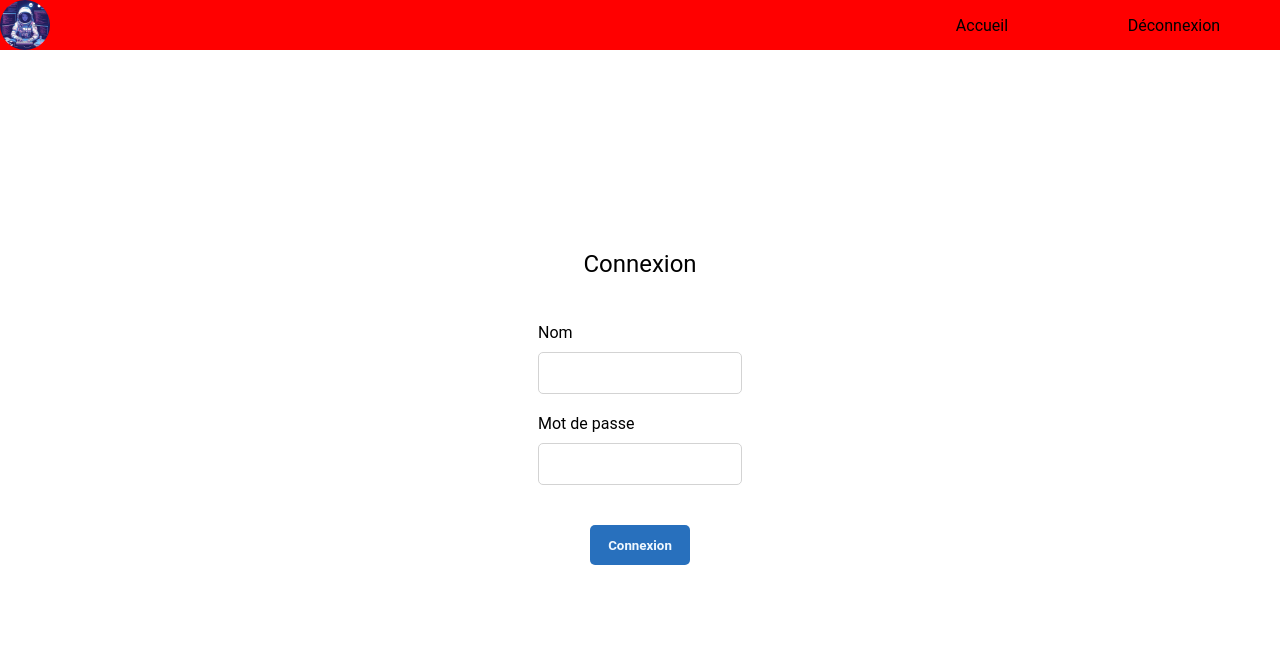
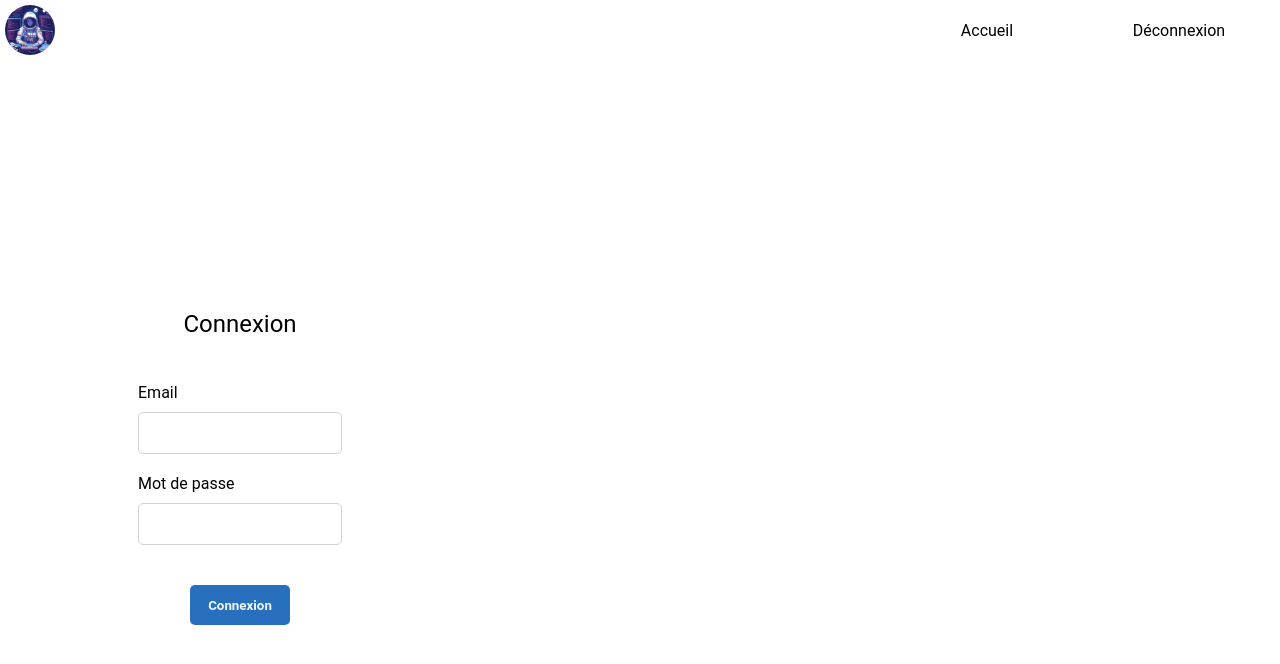
Before and after one commit to VanessaGrd/Mathis-website, a Vue app: page / in a window 1280 px wide. Shown: the top 664 px of the page. Built offline with nearby package versions, Linux system fonts and the light colour scheme; no server answers.

Commit message:
add routing and function to logout

```diff
--- /dev/null
+++ b/config/supabaseClient.js
@@ -0,0 +1,8 @@
+import { createClient } from "@supabase/supabase-js";
+
+const supabaseUrl = import.meta.env.VITE_SUPABASE_URL;
+const supabaseKey = import.meta.env.VITE_SUPABASE_ANON_KEY;
+
+const supabase = createClient(supabaseUrl, supabaseKey);
+
+export default supabase ;
--- a/package.json
+++ b/package.json
@@ -9,7 +9,11 @@
     "preview": "vite preview"
   },
   "dependencies": {
-    "vue": "^3.4.29"
+    "@supabase/ssr": "^0.5.1",
+    "@supabase/supabase-js": "^2.45.4",
+    "vue": "^3.4.29",
+    "vue-router": "^4.4.5",
+    "vue-toastification": "^2.0.0-rc.5"
   },
   "devDependencies": {
     "@vitejs/plugin-vue": "^5.0.5",
--- a/src/App.vue
+++ b/src/App.vue
@@ -1,19 +1,37 @@
 <script setup>
 import Navbar from './components/Navbar.vue';
-import Login from './components/Login.vue';
+import { RouterView } from 'vue-router';
+
 </script>
 
 <template>
+<div class="app-container">
   <header>
     <Navbar/>
   </header>
 
-  <main>
-    <Login/>
+  <main class="main-content">
+    <RouterView/>
+
 
   </main>
+</div>
 </template>
 
 <style scoped>
+.app-container{
+  display: flex;
+  flex-direction: column;
+  height: 100vh;
+}
 
+header{
+  height: 60px;
+}
+.main-content{
+flex-grow: 1;
+height: calc(100vh-60px);
+width: 100vw;
+overflow-y: auto;
+}
 </style>
--- /dev/null
+++ b/src/Dashboard.vue
@@ -0,0 +1,3 @@
+<template>
+  <p>hello</p>
+</template>
--- a/src/components/Login.vue
+++ b/src/components/Login.vue
@@ -3,8 +3,8 @@
     <h2>Connexion</h2>
     <form name="login-form">
       <div class="input">
-        <label for="username">Nom</label>
-        <input id="username" type="text" v-model="input.username" />
+        <label for="email">Email</label>
+        <input id="username" type="text" v-model="input.email" />
       </div>
       <div class="input">
         <label for="password">Mot de passe</label>
@@ -22,28 +22,43 @@
 </template>
 
 <script>
+import supabase from "../../config/supabaseClient";
+import { useToast } from "vue-toastification";
+import { useRouter } from "vue-router"; // Importer useRouter
+import { ref } from 'vue'; // Importer ref
+
+const toast = useToast();
 export default {
-  data() {
+  setup() { // Utilisation de setup()
+    const toast = useToast();
+    const router = useRouter(); // Obtenir l'instance du router
+    const input = ref({ // Utilisation de ref pour les inputs
+      email: "",
+      password: "",
+    });
+    const login = async () => {
+      try {
+        const { data, error } = await supabase.auth.signInWithPassword({
+          email: input.value.email, // Accéder aux valeurs avec input.value
+          password: input.value.password,
+        });
+        if (error) throw error;
+
+        if (data.session) {
+          localStorage.setItem("sb-access-token", data.session.access_token);
+          toast.success("Bienvenue Mathis !");
+          router.push("/dashboard"); // Redirection après connexion réussie
+        }
+      } catch (error) {
+        console.error(error);
+        toast.error("Erreur lors de la connexion");
+      }
+    };
+
     return {
-      input: {
-        username: "",
-        password: "",
-      },
+      input,
+      login, // Retourner la méthode login
     };
-  },
-  methods: {
-    login() {
-      if (this.input.username != "" && this.input.password != "") {
-       if(this.input.username === "Mathis16" && this.input.password === "16052016!!"){
-        console.log("connexion réussie");
-       } else{
-        console.log("Username ou mot de passe incorrect");
-       }
-
-      } else {
-        console.log("Données manquantes");
-      }
-    },
   },
 };
 </script>
--- a/src/components/Navbar.vue
+++ b/src/components/Navbar.vue
@@ -1,41 +1,40 @@
 <script setup>
-
+import { RouterLink } from "vue-router";
 </script>
 
 <template>
-<div class="navbar">
-  <img class="avatar" src="../assets/avatar.jpeg" alt="avatar">
-  <div class="linksContainer">
-    <a href="/dashboard">Accueil</a>
-    <a href="/">Déconnexion</a>
+  <div class="navbar">
+    <img class="avatar" src="../assets/avatar.jpeg" alt="avatar" />
+    <div class="linksContainer">
+      <RouterLink to="/dashboard">Accueil</RouterLink>
+      <RouterLink to="/logout">Déconnexion</RouterLink>
+    </div>
   </div>
-</div>
 </template>
 
 <style scoped>
-.navbar{
+.navbar {
   position: fixed;
   top: 0;
   left: 0;
-  height: 50px;
   width: 100%;
   display: flex;
   flex-direction: row;
   justify-content: space-between;
   align-items: center;
-  background-color: red;
+  padding: 5px;
 }
-.avatar{
+.avatar {
   border-radius: 100%;
   width: 50px;
 }
-.linksContainer{
+.linksContainer {
   width: 30%;
   display: flex;
   justify-content: space-around;
 }
 
-.linksContainer a{
+.linksContainer a {
   text-decoration: none;
   list-style-type: none;
   color: black;
--- a/src/main.js
+++ b/src/main.js
@@ -1,6 +1,19 @@
 import './assets/main.css'
 
 import { createApp } from 'vue'
+import Toast, {POSITION} from "vue-toastification";
 import App from './App.vue'
+import "vue-toastification/dist/index.css";
+import { createRouter, createWebHistory } from 'vue-router';
+import { routes } from './routes';
 
-createApp(App).mount('#app')
+const app = createApp(App);
+const router = createRouter({
+  history: createWebHistory(),
+  routes
+})
+app.use(Toast, {
+  position: POSITION.BOTTOM_RIGHT
+});
+app.use(router);
+app.mount('#app');
--- /dev/null
+++ b/src/routes.js
@@ -0,0 +1,34 @@
+import { useToast } from "vue-toastification";
+import Login from "./components/Login.vue";
+import Dashboard from "./Dashboard.vue";
+
+function isAuthenticated() {
+  return !!localStorage.getItem("sb-access-token"); // Vérifie si le token existe
+}
+
+const logout = (to, from, next) => {
+localStorage.removeItem("sb-access-token");
+const toast = useToast();
+toast.success("Déconnexion réussie");
+next("/")
+}
+export const routes = [
+  { path: "/", component: Login },
+  {
+    path: "/dashboard",
+    component: Dashboard,
+    beforeEnter: (to, from, next) => {
+      const toast = useToast();
+      if (isAuthenticated()) {
+        next();
+      } else {
+        next("/");
+        toast.error("Tu dois être connecté !")
+      }
+    },
+  },
+  {path: "/logout", component: Login,
+    beforeEnter: logout
+  }
+
+];
```
Also changed, not shown: 2 other files (tests, documents, lock files or other folders).
